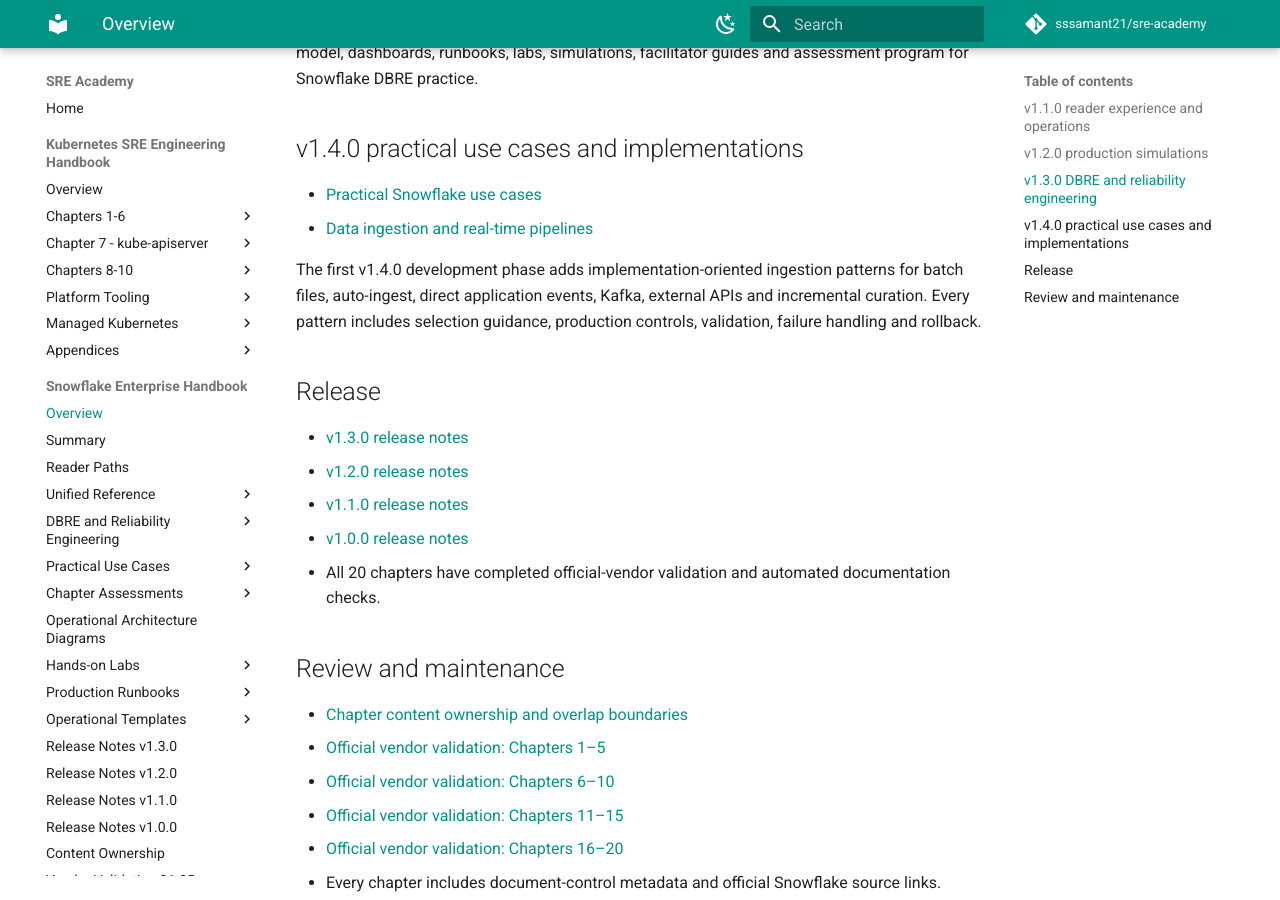
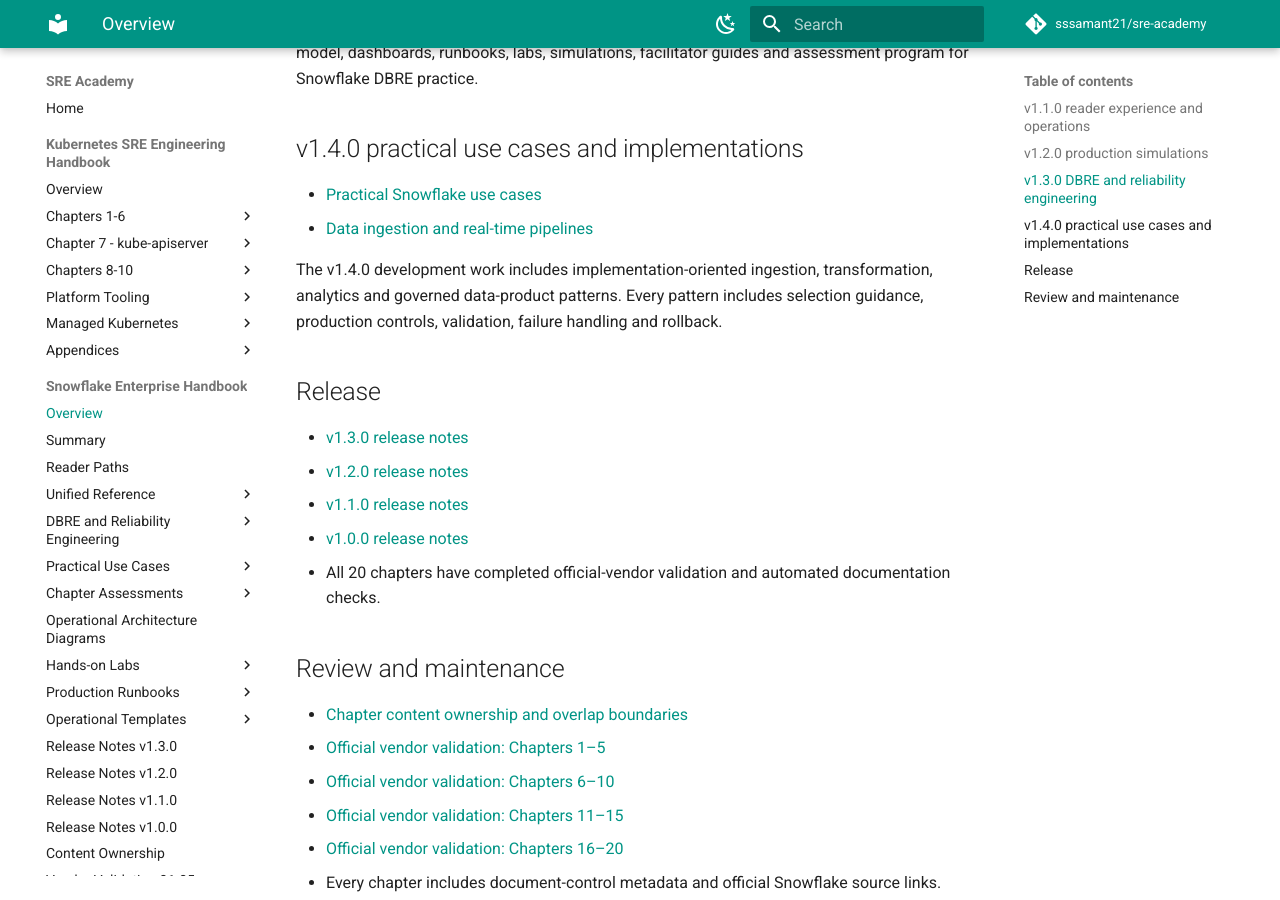
Before and after one commit to sssamant21/sre-academy, an MkDocs documentation site: the page built from docs/books/snowflake/index.md, in a window 1280 px wide and 900 px high, scrolled down 1262 px. Built offline with MkDocs 1.6.1 and Material for MkDocs 9.7.7, drawn with Linux system fonts in a browser that asks for light colours; comment, search, counter and statistics services are not loaded.

```diff
--- a/docs/books/snowflake/index.md
+++ b/docs/books/snowflake/index.md
@@ -44,7 +44,7 @@
 - [Practical Snowflake use cases](use-cases/index.md)
 - [Data ingestion and real-time pipelines](use-cases/ingestion/index.md)
 
-The first v1.4.0 development phase adds implementation-oriented ingestion patterns for batch files, auto-ingest, direct application events, Kafka, external APIs and incremental curation. Every pattern includes selection guidance, production controls, validation, failure handling and rollback.
+The v1.4.0 development work includes implementation-oriented ingestion, transformation, analytics and governed data-product patterns. Every pattern includes selection guidance, production controls, validation, failure handling and rollback.
 
 ## Release
 
```
